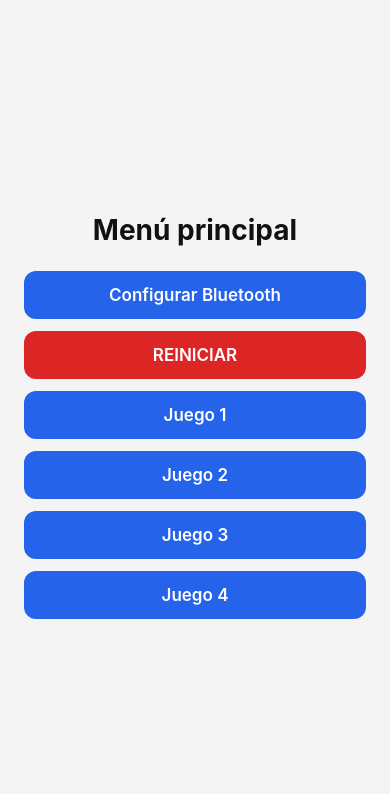
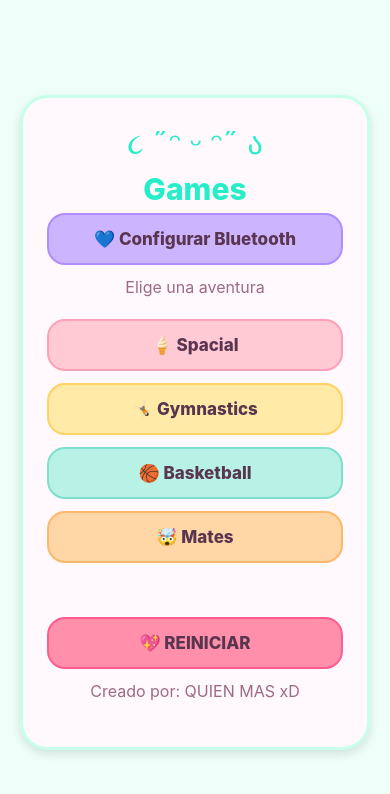
Before and after one commit to santiagoMosquera/tesoruqui, a React Native app: screen / in a window 390 px wide. Shown: the top 794 px of the page. Built offline with nearby package versions, Linux system fonts and the light colour scheme.

Commit message:
estilo kawaii

```diff
--- a/App.tsx
+++ b/App.tsx
@@ -1,13 +1,11 @@
 import React, { useState } from 'react';
-import { StatusBar, StyleSheet, Text, TouchableOpacity, View } from 'react-native';
-import { BluetoothProvider } from './src/bluetooth/BluetoothContext';
+import { Alert, StatusBar, StyleSheet, Text, TouchableOpacity, View } from 'react-native';
+import { BluetoothProvider, useBluetooth } from './src/bluetooth/BluetoothContext';
 import BluetoothScreen from './src/bluetooth/BluetoothScreen';
 import Game1 from './src/games/Game1';
 import Game2 from './src/games/Game2';
 import Game3 from './src/games/Game3';
 import Game4 from './src/games/Game4';
-import { useBluetooth } from './src/bluetooth/BluetoothContext';
-import { Alert } from 'react-native';
 
 type Screen =
   | 'home'
@@ -26,44 +24,55 @@ function Home({ goTo }: HomeProps): React.JSX.Element {
 
   const handleReset = async () => {
     if (!connectedDevice) {
-      Alert.alert('Primero conecta el Bluetooth');
+      Alert.alert('Bluetooth', 'Primero conecta el Bluetooth');
       return;
     }
 
     const ok = await sendMessage('0');
     if (ok) {
-      Alert.alert('Reinicio enviado (0)');
+      Alert.alert('Éxito', 'Reinicio enviado (0)');
     }
   };
 
   return (
     <View style={styles.container}>
-      <Text style={styles.title}>Menú principal</Text>
+      <View style={styles.card}>
+        <Text style={styles.kawaiiEmoji}>૮ ˶ᵔ ᵕ ᵔ˶ ა</Text>
+        <Text style={styles.title}>Games</Text>
 
-      <TouchableOpacity style={styles.button} onPress={() => goTo('bluetooth')}>
-        <Text style={styles.buttonText}>Configurar Bluetooth</Text>
+        <TouchableOpacity style={styles.purpleButton} onPress={() => goTo('bluetooth')}>
+          <Text style={styles.buttonText}>💙 Configurar Bluetooth</Text>
         </TouchableOpacity>
 
-      {/* 🔴 BOTÓN REINICIAR */}
-      <TouchableOpacity style={styles.resetButton} onPress={handleReset}>
-        <Text style={styles.buttonText}>REINICIAR</Text>
+        <Text style={styles.subtitle}>Elige una aventura</Text>
+
+
+
+        <TouchableOpacity style={styles.pinkButton} onPress={() => goTo('game1')}>
+          <Text style={styles.buttonText}>🍦 Spacial</Text>
         </TouchableOpacity>
 
-      <TouchableOpacity style={styles.button} onPress={() => goTo('game1')}>
-        <Text style={styles.buttonText}>Juego 1</Text>
+        <TouchableOpacity style={styles.yellowButton} onPress={() => goTo('game2')}>
+          <Text style={styles.buttonText}>🤸🏻 Gymnastics</Text>
         </TouchableOpacity>
 
-      <TouchableOpacity style={styles.button} onPress={() => goTo('game2')}>
-        <Text style={styles.buttonText}>Juego 2</Text>
+        <TouchableOpacity style={styles.mintButton} onPress={() => goTo('game3')}>
+          <Text style={styles.buttonText}>🏀 Basketball</Text>
         </TouchableOpacity>
 
-      <TouchableOpacity style={styles.button} onPress={() => goTo('game3')}>
-        <Text style={styles.buttonText}>Juego 3</Text>
+        <TouchableOpacity style={styles.peachButton} onPress={() => goTo('game4')}>
+          <Text style={styles.buttonText}>🤯 Mates</Text>
         </TouchableOpacity>
 
-      <TouchableOpacity style={styles.button} onPress={() => goTo('game4')}>
-        <Text style={styles.buttonText}>Juego 4</Text>
+    <Text style={styles.subtitle}> </Text>
+
+         <TouchableOpacity style={styles.resetButton} onPress={handleReset}>
+          <Text style={styles.buttonText}>💖 REINICIAR</Text>
         </TouchableOpacity>
+
+        <Text style={styles.subtitle}>Creado por: QUIEN MAS xD</Text>
+
+      </View>
     </View>
   );
 }
@@ -96,45 +105,96 @@ export default function App(): React.JSX.Element {
   return (
     <BluetoothProvider>
       <View style={styles.app}>
-        <StatusBar barStyle="dark-content" />
+        <StatusBar barStyle="dark-content" backgroundColor="#ffdff2" />
         {content}
       </View>
     </BluetoothProvider>
   );
 }
 
+const baseButton = {
+  paddingVertical: 14 as const,
+  borderRadius: 18,
+  marginBottom: 12,
+  borderWidth: 2,
+};
+
 const styles = StyleSheet.create({
   app: {
     flex: 1,
-    backgroundColor: '#f4f4f4',
+    backgroundColor: '#ffeef8',
   },
   container: {
     flex: 1,
     justifyContent: 'center',
+    padding: 20,
+    backgroundColor: '#eefff9',
+  },
+  card: {
+    backgroundColor: '#fff8fc',
+    borderRadius: 28,
     padding: 24,
+    borderWidth: 3,
+    borderColor: '#c7ffea',
+    shadowColor: '#000',
+    shadowOpacity: 0.12,
+    shadowRadius: 10,
+    shadowOffset: { width: 0, height: 4 },
+    elevation: 6,
+  },
+  kawaiiEmoji: {
+    textAlign: 'center',
+    fontSize: 30,
+    marginBottom: 8,
+    color: '#25eec9',
   },
   title: {
-    fontSize: 28,
-    fontWeight: '700',
+    fontSize: 30,
+    fontWeight: '800',
     textAlign: 'center',
-    marginBottom: 24,
-    color: '#111',
+    color: '#25eec9',
+    marginBottom: 6,
   },
-  button: {
-    backgroundColor: '#2563eb',
-    paddingVertical: 14,
-    borderRadius: 12,
-    marginBottom: 12,
+  subtitle: {
+    fontSize: 16,
+    textAlign: 'center',
+    color: '#9c6b86',
+    marginBottom: 22,
+  },
+  purpleButton: {
+    ...baseButton,
+    backgroundColor: '#cdb4ff',
+    borderColor: '#b08cff',
+  },
+  resetButton: {
+    ...baseButton,
+    backgroundColor: '#ff8fab',
+    borderColor: '#ff5d8f',
+  },
+  pinkButton: {
+    ...baseButton,
+    backgroundColor: '#ffcad4',
+    borderColor: '#ff9fba',
+  },
+  yellowButton: {
+    ...baseButton,
+    backgroundColor: '#ffeaa7',
+    borderColor: '#ffd166',
+  },
+  mintButton: {
+    ...baseButton,
+    backgroundColor: '#b8f2e6',
+    borderColor: '#7edfcf',
+  },
+  peachButton: {
+    ...baseButton,
+    backgroundColor: '#ffd6a5',
+    borderColor: '#ffb86b',
   },
   buttonText: {
-    color: '#fff',
+    color: '#5a3550',
     fontSize: 17,
-    fontWeight: '600',
+    fontWeight: '800',
     textAlign: 'center',
-  },resetButton: {
-  backgroundColor: '#dc2626', // rojo
-  paddingVertical: 14,
-  borderRadius: 12,
-  marginBottom: 12,
   },
 });
```
Lines whose indentation alone changed are shown as unchanged.
